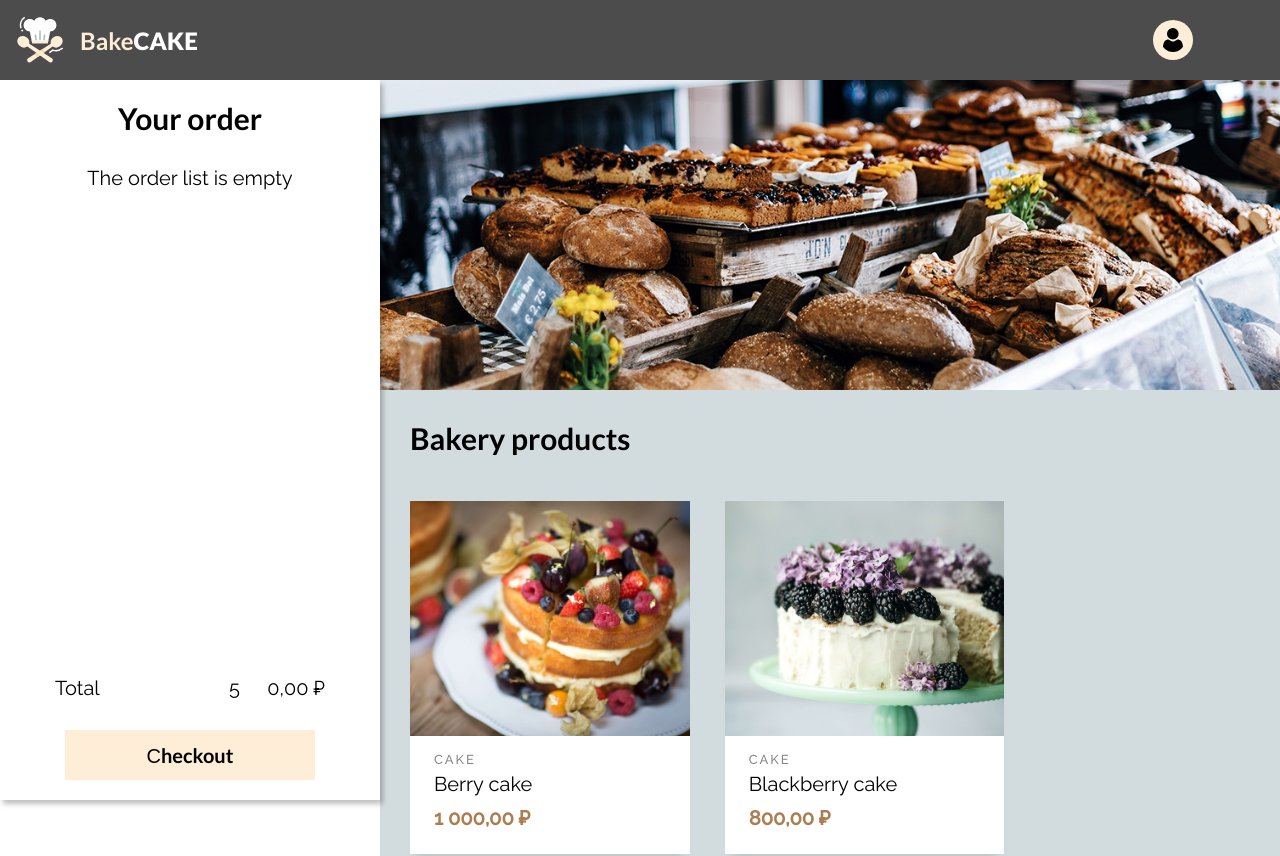
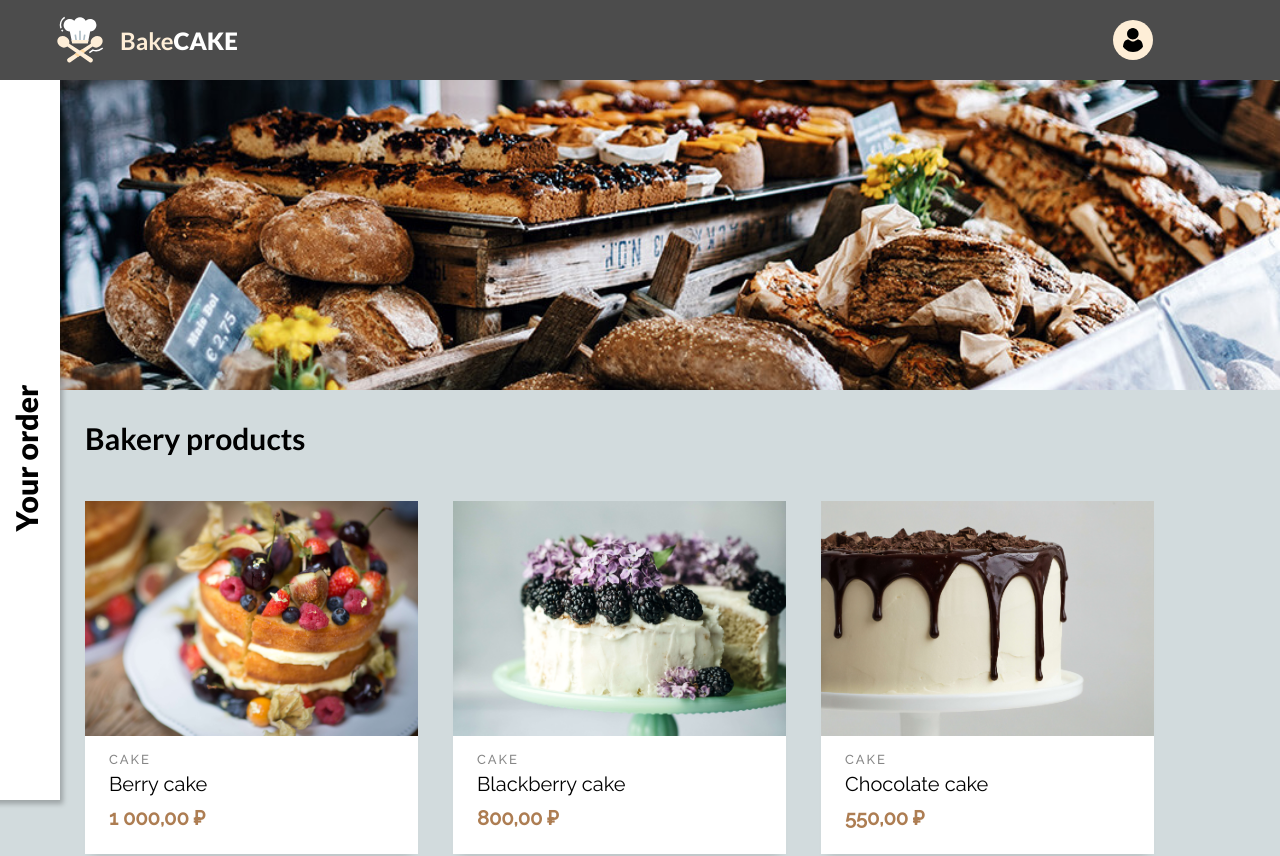
Before and after one commit to PaulinaLyu/bake_cake_react, a React (Create React App) app: page / in a window 1280 px wide. Shown: the top 856 px of the page. Built offline with nearby package versions, Linux system fonts and the light colour scheme.

Commit message:
Order-slide menu/ new styled-component Container/ fixed: Header, CountItem

```diff
--- a/src/App.js
+++ b/src/App.js
@@ -1,5 +1,5 @@
 import React from 'react';
-import { NavBar } from './components/NavBar/NavBar';
+import { Header } from './components/Header/Header';
 import { Menu } from './components/Menu/Menu';
 import { GlobalStyle } from './components/Style/GlobalStyle';
 import { ModalItem } from './components/Modal/ModalItem';
@@ -16,10 +16,10 @@ function App() {
  	return (
 		<>
 			<GlobalStyle />
-			<NavBar />
-			<Order {...orders} />
-			<Menu {...openItem} />
-			{ openItem.openItem && <ModalItem {...openItem} {...orders} />}
+				<Order {...orders} />
+				<Header />
+				<Menu {...openItem} />
+				{ openItem.openItem && <ModalItem {...openItem} {...orders} />}
 		</>
   	);
 }
--- a/src/components/Essentials/Button.js
+++ b/src/components/Essentials/Button.js
@@ -7,7 +7,7 @@ export const Button = styled.button`
 	margin: 0 auto;
 	background-color: #FEEED7;
 	color: black;
-	border-color: transparent;
+	border: 2px solid transparent;
 	cursor: pointer;
 	padding: 10px;
 	font-size: 20px;
@@ -16,8 +16,6 @@ export const Button = styled.button`
 	transition-duration: .3s;
 		:hover {
 			background-color: #fff;
-			border: 30;
-			border-color: #FEEED7;
-			border-style: solid;
+			border: 2px solid #FEEED7;
 		}
 `;
--- a/src/components/NavBar/NavBar.js
+++ b/src/components/Header/Header.js
@@ -2,20 +2,24 @@ import React from 'react';
 import styled from 'styled-components';
 import logoImg from '../../img/logo.svg';
 import buttonIcon from '../../img/buttonicon.svg';
+import { Container } from '../Style/GlobalStyle';
 
-const NavBarStyled = styled.header`
+const HeaderStyled = styled.header`
     position: fixed;
     top: 0;
     left: 0;
     z-index: 999;
     height: 80px;
     width: 100%;
+    padding: 15px 0;
+    background-color: rgba(0, 0, 0, 0.7);
+    color: #FEEED7;
+`;
+
+const HeaderInner = styled.div`
     display: flex;
     justify-content: space-between;
     align-items: center;
-    padding: 15px;
-    background-color: rgba(0, 0, 0, 0.7);
-    color: #FEEED7;
 `;
 
 const Logo = styled.div`
@@ -94,8 +98,10 @@ const ButtonHeaderIcon = styled.img`
 
 `;
 
-export const NavBar = () => (
-    <NavBarStyled>
+export const Header = () => (
+    <HeaderStyled>
+        <Container>
+            <HeaderInner>
                 <Logo>
                     <ImgLogo src={logoImg} alt='logo'/>
                     <H1>Bake<LogoSpan>Cake</LogoSpan></H1>
@@ -110,5 +116,7 @@ export const NavBar = () => (
                         <ButtonHeaderIcon src={buttonIcon} alt='icon'/>
                     </ButtonHeaderPrimary>
                 </ButtonHeader>
-    </NavBarStyled>
+            </HeaderInner>
+        </Container>
+    </HeaderStyled>
 );
--- a/src/components/Menu/ListItem.js
+++ b/src/components/Menu/ListItem.js
@@ -15,7 +15,7 @@ const Item = styled.article`
 	margin-bottom: 35px;
  	transition: all .4s cubic-bezier(0.175, 0.885, 0, 1);
  	background-color: #fff;
-	width: 33.3%;
+	width: 30%;
 	max-width: 500px;
  	position: relative;
  	overflow: hidden;
--- a/src/components/Menu/Menu.js
+++ b/src/components/Menu/Menu.js
@@ -3,11 +3,11 @@ import styled from 'styled-components';
 import dbMenu from '../DBMenu';
 import { ListItem } from './ListItem';
 import { Banner } from './Banner';
+import { Container } from '../Style/GlobalStyle';
 
 const MenuStyled = styled.main`
 	margin-top: 80px;
 	background-color: #D2DBDD;
-	margin-left: 380px;
 `;
 
 const SectionMenu = styled.section`
@@ -17,6 +17,7 @@ const SectionMenu = styled.section`
 export const Menu = ({ setOpenItem }) => (
 	<MenuStyled>
 		<Banner />
+		<Container>
 		<SectionMenu>
 			<h2>Bakery products</h2>
 			<ListItem
@@ -32,5 +33,6 @@ export const Menu = ({ setOpenItem }) => (
 				setOpenItem={setOpenItem}
 			/>
 		</SectionMenu>
+		</Container>
 	</MenuStyled>
 );
--- a/src/components/Modal/CountItem.js
+++ b/src/components/Modal/CountItem.js
@@ -1,29 +1,50 @@
 import React from 'react';
 import styled from 'styled-components';
 
-const CountWrapper = styled.div`
+const CountContent = styled.div`
     display: flex;
-    justify-content: space-between;
+    flex-direction: column;
+`;
+
+const CountLabel = styled.label`
+    text-align: center;
+    width: 100%;
 `;
 
 const CountInput = styled.input`
-    width: 50px;
+    padding: .5em 1em .5em;
     font-size: 20px;
+    background-color: #fff;
+    color: #222;
+    text-align: center;
+    border: 2px solid #FEEED7;
+
 `;
 
 const ButtonCount = styled.button`
-    background-color: transparent;
+    padding: .6em 1em .65em;
+    background-color: #FEEED7;
+    border: 0;
+    cursor: pointer;
+    font-size: 1em;
+    text-align: center;
+    text-decoration: none;
+    transition: background 0.4s ease;
+
+        :hover {
+        background-color: #background: #444;
+    }
 `;
 
 export function CountItem({ count, setCount, onChange }) {
     return (
-        <CountWrapper>
-            <label class="spinner__label">Quantity </label>
+        <CountContent>
+            <CountLabel>Quantity</CountLabel>
             <div>
                 <ButtonCount disabled={count <= 1} onClick={() => setCount(count - 1)}>-</ButtonCount>
                 <CountInput type='number' min='1' max='100' value={count < 1 ? 1 : count} onChange={onChange} />
                 <ButtonCount onClick={() => setCount(count + 1)}>+</ButtonCount>
             </div>
-        </CountWrapper>
+        </CountContent>
     )
 }
--- a/src/components/Modal/ModalItem.js
+++ b/src/components/Modal/ModalItem.js
@@ -4,6 +4,7 @@ import { Button } from '../Essentials/Button';
 import { CountItem } from './CountItem';
 import { useCount } from '../Hooks/useCount';
 import { formatCurrency } from '../Functions/secondaryFunction';
+import { Container } from '../Style/GlobalStyle';
 
 const Overlay = styled.div`
 	position: fixed;
@@ -32,7 +33,7 @@ const Banner = styled.div`
 	background-position: center;
 `;
 
-const ModalContent = styled.section`
+const ModalInner = styled.section`
 	display: flex;
 	flex-direction: column;
 	justify-content: space-between;
@@ -40,15 +41,24 @@ const ModalContent = styled.section`
 	padding: 30px;
 `;
 
+const ModalInfo = styled.div`
+	display: flex;
+	justify-content: space-between;
+`;
+
+const ModalCount = styled.div`
+	display: flex;
+	justify-content: space-between;
+`;
+
 const ModalPrice = styled.div`
 	font-weight: 600;
  	color: #AD7D52;
 `;
 
-const ModalInfo = styled.div`
-	display: flex;
-	justify-content: space-between;
-`;
+
+const ModalTitle = styled.h2``;
+
 
 const TotalPriceItem = styled.div`
 	display: flex;
@@ -81,18 +91,23 @@ export const ModalItem = ({ openItem, setOpenItem, orders, setOrders }) => {
 		<Overlay id="overlay" onClick={closeModal}>
 			<Modal>
 				<Banner img={openItem.img} />
-				<ModalContent>
+				<Container>
+					<ModalInner>
 						<ModalInfo>
-						{openItem.name}
+							<ModalTitle>{openItem.name}</ModalTitle>
 							<ModalPrice>{formatCurrency(openItem.price)}</ModalPrice>
 						</ModalInfo>
+						<ModalCount>
 							<CountItem {...counter}/>
 							<TotalPriceItem>
 								<span>Price:</span>
 								<span>{formatCurrency(totalPriceItems(order))}</span>
 							</TotalPriceItem>
+						</ModalCount>
 						<Button onClick={addToOrder}>Add to basket</Button>
-				</ModalContent>
+					</ModalInner>
+				</Container>
+
 			</Modal>
 		</Overlay>
 	)
--- a/src/components/Order/Order.js
+++ b/src/components/Order/Order.js
@@ -4,23 +4,42 @@ import { Button } from '../Essentials/Button';
 import { OrderListItem } from './OrderListItem';
 import { totalPriceItems } from '../Functions/secondaryFunction';
 import { formatCurrency } from '../Functions/secondaryFunction';
+import { Container } from '../Style/GlobalStyle';
 
 const OrderStyled = styled.section`
 	position: fixed;
 	top: 80px;
-	left: 0;
-	display: flex;
-	flex-direction: column;
+	left: -320px;
+	z-index: 100;
+	padding-right: 50px;
 	background: #fff;
 	min-width: 380px;
 	height: calc(100% - 80px);
 	box-shadow: 3px 4px 5px rgba(0, 0, 0, 0.25);
-	padding: 20px;
+	transition: all 0.3s;
+
+	&:hover, &:focus{
+		transform: translate3d(320px, 0, 0);
+		animation-timing-function: 1s ease-in;
+	}
+`;
+
+const OrderInner= styled.div`
+	height: 100%;
+	display: flex;
+	flex-direction: column;
+	justify-content: space-between;
+	padding-top: 30px;
+	padding-bottom: 30px;
+
 `;
 
 const OrderTitle= styled.h2`
-	text-align:  center;
-	margin-bottom: 30px;
+	position: absolute;
+	top:50%;
+	right: -40px;
+	transform: rotate(270deg);
+	font-weight: 800;
 `;
 
 const OrderContent= styled.div`
@@ -55,6 +74,8 @@ export const Order = ({ orders }) => {
 	return (
 		<OrderStyled>
 			<OrderTitle>Your order</OrderTitle>
+				<Container>
+					<OrderInner>
 						<OrderContent>
 						{orders.length ?
 						<OrderList>
@@ -68,6 +89,8 @@ export const Order = ({ orders }) => {
 							<TotalPrice>{formatCurrency(total)}</TotalPrice>
 						</Total>
 						<Button>Сheckout</Button>
+					</OrderInner>
+				</Container>
 		</OrderStyled>
 	)
 }
--- a/src/components/Style/GlobalStyle.js
+++ b/src/components/Style/GlobalStyle.js
@@ -1,4 +1,4 @@
-import { createGlobalStyle } from 'styled-components';
+import styled, { createGlobalStyle } from 'styled-components';
 
 export const GlobalStyle = createGlobalStyle`
 	html {
@@ -41,7 +41,7 @@ export const GlobalStyle = createGlobalStyle`
 		margin: 0;
 	}
 
-	button {
+	button, input {
 		cursor: pointer;
 
 		:focus {
@@ -63,3 +63,11 @@ export const GlobalStyle = createGlobalStyle`
 		padding: 0;
 	}
   `;
+
+export const Container = styled.div`
+	width: 100%;
+	height: 100%;
+  	max-width: 1230px;
+  	margin: 0 auto;
+  	padding: 0 30px;
+`;
```
Also changed, not shown: src/img/banner.jpg. Lines whose indentation alone changed are shown as unchanged.
